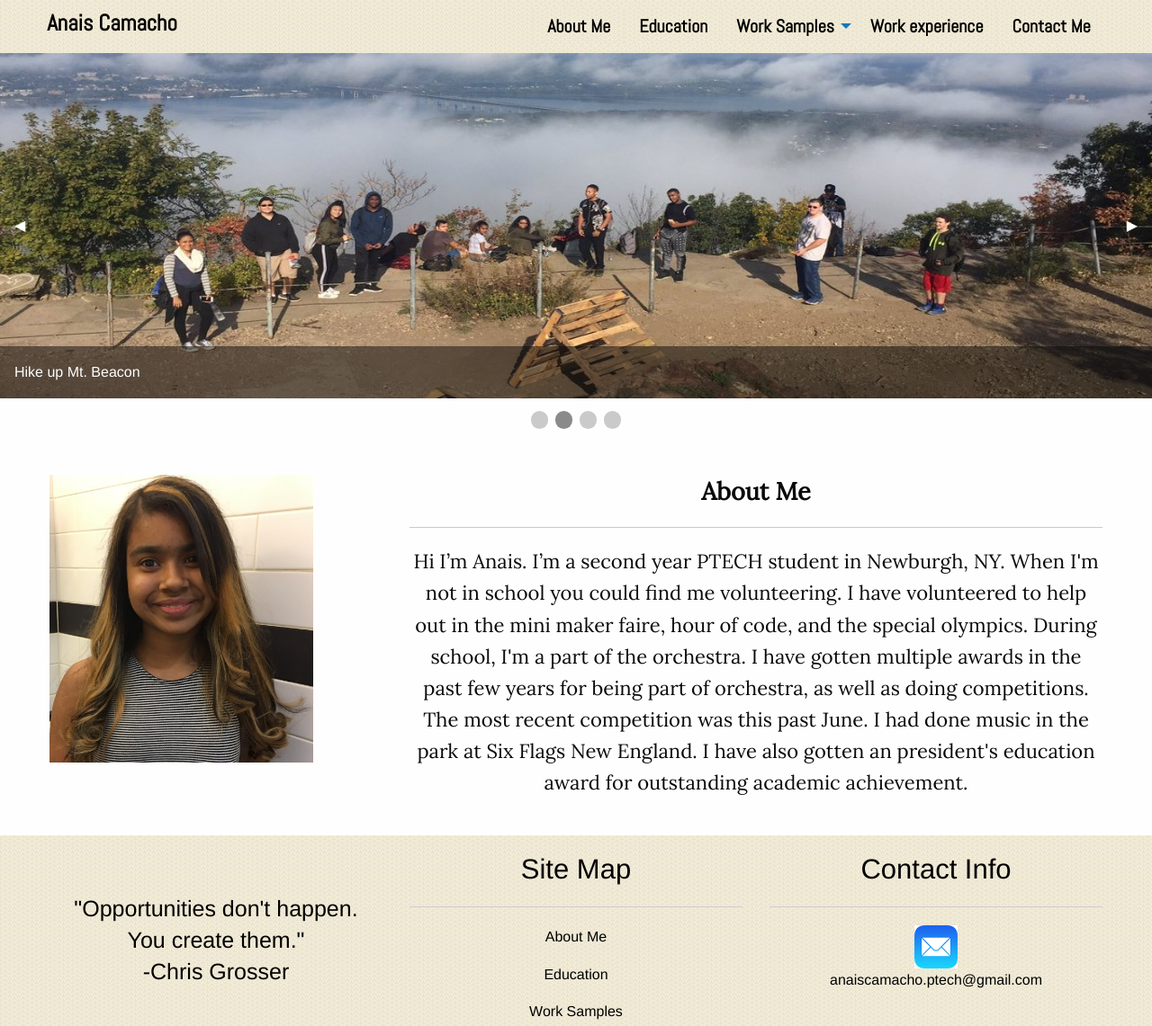
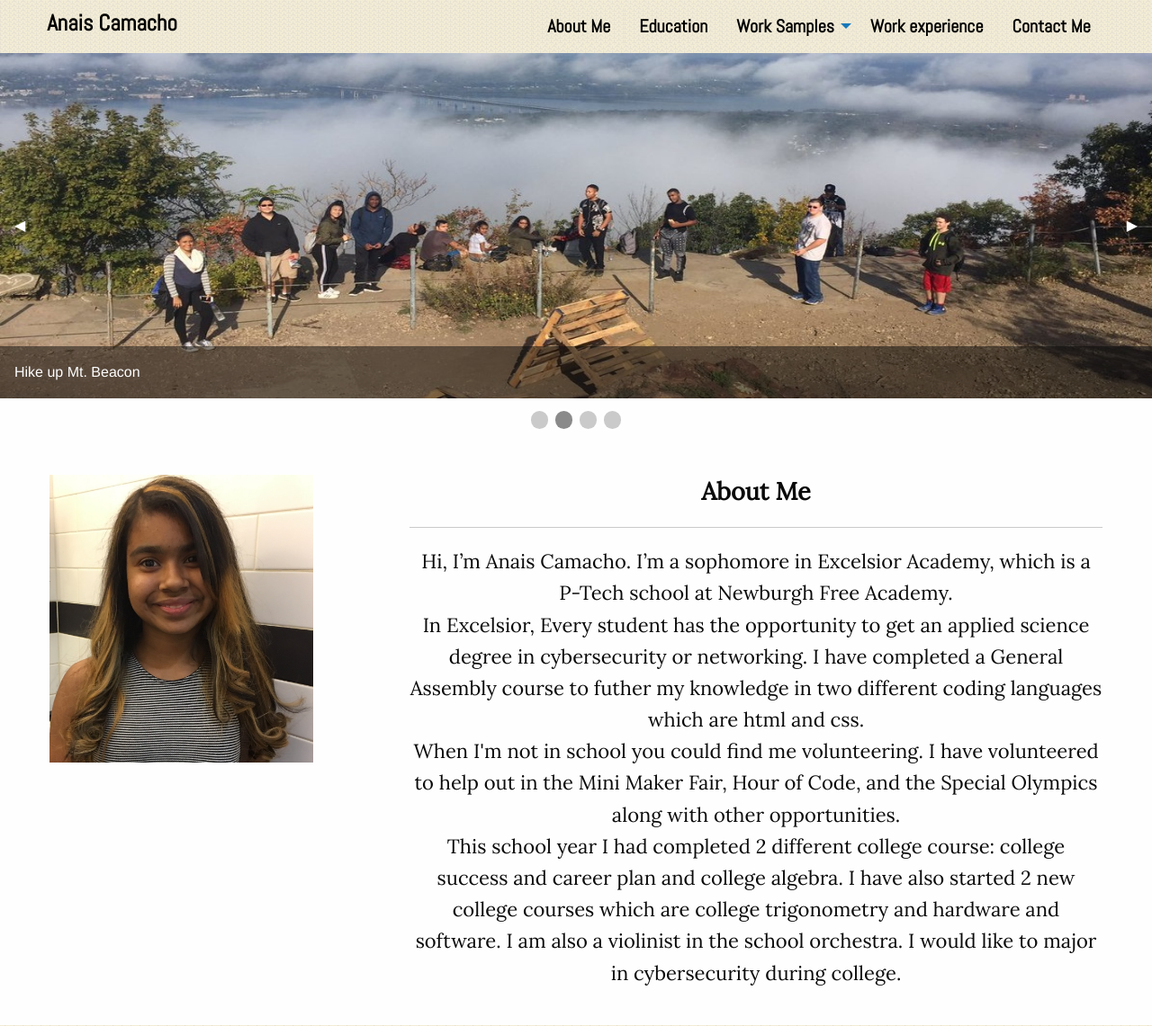
Before and after one commit to anaiscamacho/anaiscamacho.github.io, a plain HTML site: page index.html in a window 1280 px wide. Shown: the top 1141 px of the page at 90% size. Drawn offline with Linux system fonts and the light colour scheme.

Commit message:
Update index.html

```diff
--- a/index.html
+++ b/index.html
@@ -85,11 +85,15 @@
       <h3>About Me</h3>
       <hr>
       <p>
-        Hi I’m Anais. I’m a second year PTECH student in Newburgh, NY.
+        Hi, I’m Anais Camacho. I’m a sophomore in Excelsior Academy, which is a P-Tech school at Newburgh Free Academy.
+        <br>
+        In Excelsior, Every student has the opportunity to get an applied science degree in cybersecurity or networking. I have completed a General Assembly course to futher my knowledge in two different coding languages which are html and css.
+        <br>
         When I'm not in school you could find me volunteering.
-        I have volunteered to help out in the mini maker faire, hour of code, and the special olympics.
-        During school, I'm a part of the orchestra. I have gotten multiple awards in the past few years for being part of orchestra, as well as doing competitions. The most recent competition was this past June. I had done music in the park at Six Flags New England.
-        I have also gotten an president's education award for outstanding academic achievement.
+        I have volunteered to help out in the Mini Maker Fair, Hour of Code, and the Special Olympics along with other opportunities.
+        <br>
+        This school year I had completed 2 different college course: college success and career plan and college algebra. I have also started 2 new college courses which are college trigonometry and hardware and software.
+        I am also a violinist in the school orchestra. I would like to major in cybersecurity during college.
       </p>
     </div>
   </div>
```
